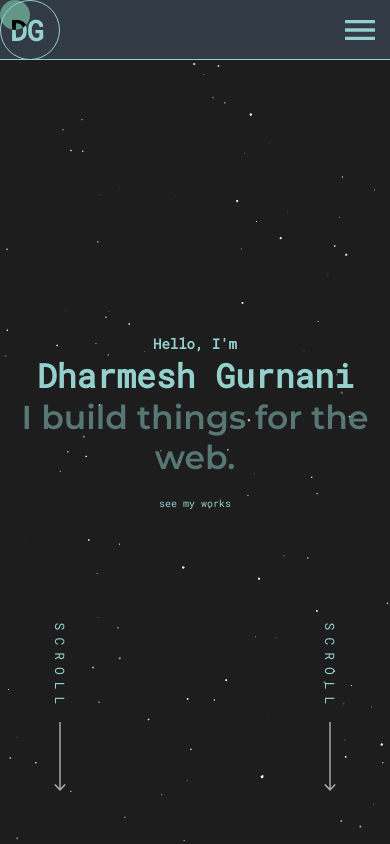
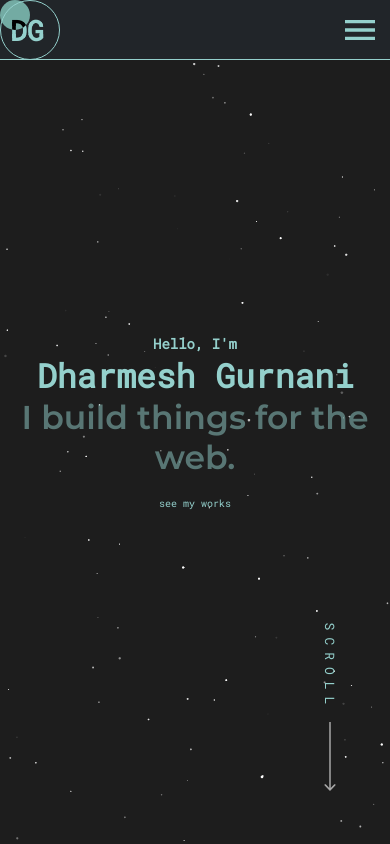
Before and after one commit to dharmeshgurnani/portfolio, a React (Create React App) app: page /#/ in a window 390 px wide. Shown: the top 844 px of the page. Built offline with nearby package versions, Linux system fonts and the light colour scheme; some icons are missing; a web font is replaced by a local one.

Commit message:
fix-fix ux ui issues

```diff
--- a/src/components/HeroSection.js
+++ b/src/components/HeroSection.js
@@ -23,10 +23,6 @@ export default function HeroSection() {
     <div className="hero_Wrapper">
       <div className="hero">
         <div className="container">
-          <div className="hero__scrollDown left animation_bounce-1">
-            <p>Scroll</p>
-            <img src={ScrollDownArrow} alt="ScrollDown Arrow" />
-          </div>
           <h1 className="hero__heading">
             <span>Hello, I'm</span>
             <span className="rubberWords hero__name">
--- a/src/style/components/NavMenu.scss
+++ b/src/style/components/NavMenu.scss
@@ -6,7 +6,7 @@
   left: -15rem;
   width: 15rem;
   height: 100%;
-  background: var(--OnSecondary);
+  background: var(--OnBackground);
   ul {
     max-width: 1200px;
     margin: 0 auto;
@@ -89,7 +89,7 @@
     left: 0;
     top: -15rem;
     padding: 0;
-    background: var(--Surface);
+    background: var(--OnBackground);
     border-right: 0;
     border-bottom: 1px solid;
     .hide-item {
@@ -107,7 +107,7 @@
     .navItems {
       --top: 1rem;
       transition: 0.3s ease transform;
-      background-color: var(--Surface);
+      background-color: var(--OnBackground);
       border: 1px solid;
       padding: 2rem;
       width: 60%;
```
Also changed, not shown: 1 other file (tests, documents, lock files or other folders).
